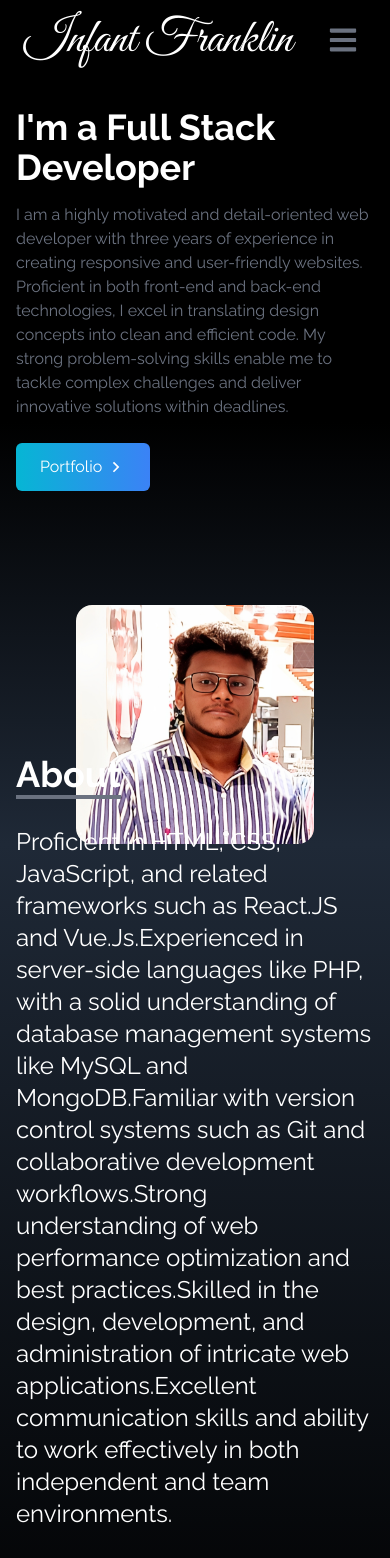
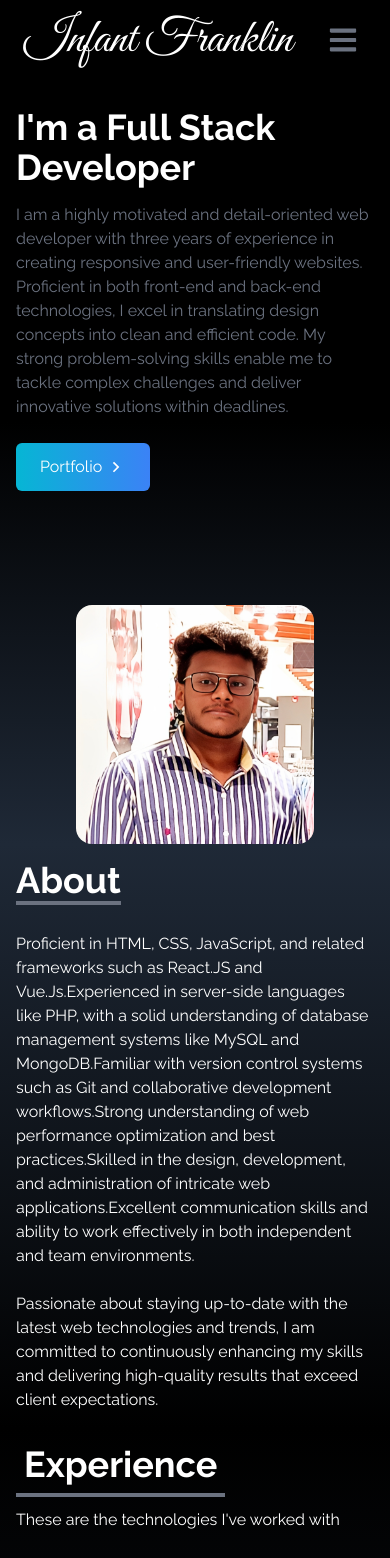
Before and after one commit to InfantFranklin/Portfolio, a React (Create React App) app: page / in a window 390 px wide. Shown: the top 1558 px of the page. Built offline with nearby package versions, Linux system fonts and the light colour scheme.

Commit message:
Mobile device overlapping issue fixed

```diff
--- a/src/components/About.jsx
+++ b/src/components/About.jsx
@@ -2,16 +2,16 @@ import React from 'react'
 
 const About = () => {
   return (
-    <div name='about' className='w-full h-screen bg-gradient-to-b from-gray-800 to-black text-white'>
+    <div name='about' className='w-full  h-full sm:h-screen bg-gradient-to-b from-gray-800 to-black text-white'>
           <div className='max-w-screen-lg p-4 mx-auto flex flex-col justify-center w-full h-full'>
                <div className='pb-8'>
                     <p className='text-4xl font-bold border-b-4 inline border-gray-500 '>About</p>
                </div>
-               <p className='text-2xl'>
+               <p className='sm:text-2xl'>
                     Proficient in HTML, CSS, JavaScript, and related frameworks such as React.JS and Vue.Js.Experienced in server-side languages like PHP, with a solid understanding of database management systems like MySQL and MongoDB.Familiar with version control systems such as Git and collaborative development workflows.Strong understanding of web performance optimization and best practices.Skilled in the design, development, and administration of intricate web applications.Excellent communication skills and ability to work effectively in both independent and team environments.
                </p>
                <br />
-               <p className='text-2xl'>
+               <p className='sm:text-2xl'>
                Passionate about staying up-to-date with the latest web technologies and trends, I am committed to continuously enhancing my skills and delivering high-quality results that exceed client expectations.
                </p>
           </div>
--- a/src/components/Experience.jsx
+++ b/src/components/Experience.jsx
@@ -88,7 +88,7 @@ const Experience = () => {
           }
         ]
   return (
-    <div name='experience' className=' flex flex-col justify-center bg-gradient-to-b from-black to-gray-800 w-full min-h-screen '>
+    <div name='experience' className=' flex flex-col justify-center bg-gradient-to-b from-black to-gray-800 w-full md:min-h-screen '>
           <div className='max-w-screen-lg mx-auto p-4 flex flex-col justify-center w-full h-full text-white'>
                <div>
                     <p className='text-4xl font-bold p-2 inline border-b-4 border-b-gray-500'>Experience</p>
```
